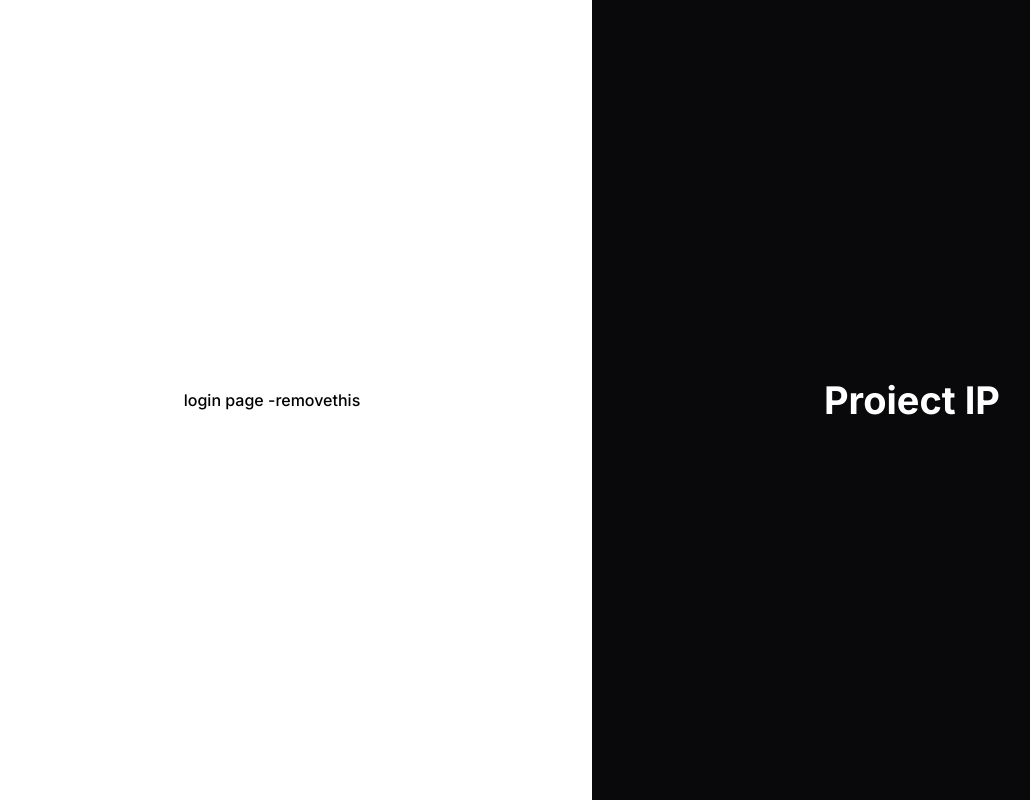
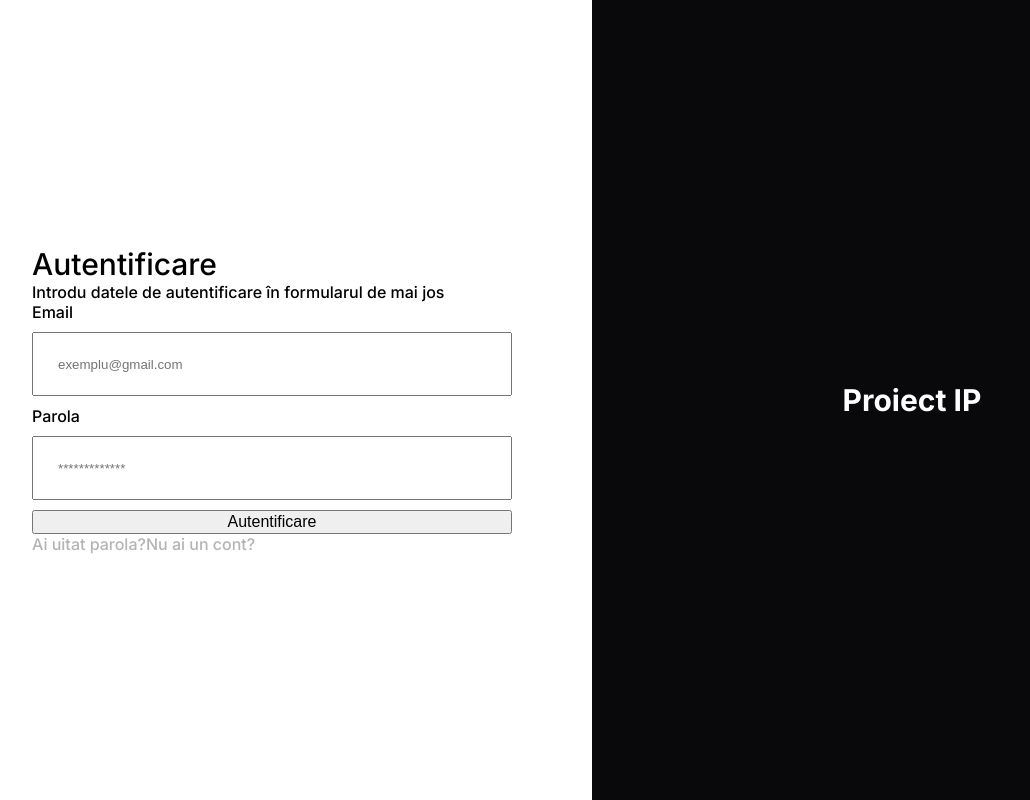
Before and after one commit to IP2B2/Front-End, a Next.js app: page /auth/login in a window 1280 px wide. Shown: the whole page, without its empty margins (48-1078 px from the left). Built offline with nearby package versions, Linux system fonts and the light colour scheme.

Commit message:
firstcommit

```diff
--- /dev/null
+++ b/src/app/auth/login/loginPage.module.css
@@ -0,0 +1,28 @@
+.formButton{
+    font-size: var(--font-size-sm);
+}
+
+.title{
+    font-size: var(--font-size-lg);
+}
+
+.subtitle{
+    font-size: var(--font-size-sm);
+}
+
+.link {
+    color: var(--text-gray);
+    text-decoration: none;
+}
+
+.form {
+    display: flex;
+    flex-direction: column;
+    gap: 10px;
+}
+
+.form > input {
+    width: 480px;
+    height: 64px;
+    padding: 24px;
+}
--- a/src/app/auth/login/page.js
+++ b/src/app/auth/login/page.js
@@ -1,6 +1,22 @@
-
+import Link from "next/link";
+import styles from "./loginPage.module.css";
+import '@/app/globals.css';
 
 export default function PasswordReset() {
 
-    return <div>login page -removethis</div>;
+    return <div>
+        <div className={styles.title}> Autentificare </div>
+        <div className={styles.subtitle}>Introdu datele de autentificare în formularul de mai jos</div>
+
+        <form className={styles.form}>
+            <div className={styles.formLabel}>Email</div>
+            <input type={"email"} placeholder={"exemplu@gmail.com"}></input>
+            <div className={styles.formLabel}>Parola</div>
+            <input type={"password" + " " + "border-rounded"} placeholder={"*************"}></input>
+            <button type={"submit" + " " + "border-rounded"} className={styles.formButton}>Autentificare</button>
+        </form>
+        <Link href={"google.com"} className={styles.link + " " + "faded"} >Ai uitat parola?</Link>
+        <Link href={"google.com"} className={styles.link + " " + "faded"}>Nu ai un cont?</Link>
+
+    </div>;
 }
--- a/src/app/globals.css
+++ b/src/app/globals.css
@@ -3,7 +3,7 @@
   --foreground: #09090B;
   --border-gray: #e4e4e7;
   --text-gray:  #09090B;
-  --font-size-lg: 38px;
+  --font-size-lg: 30px;
   --font-size-md: 24px;
   --font-size-sm: 16px;
   --font-size-xs: 14px;
@@ -19,7 +19,7 @@ body {
 }
 
 .border-rounded {
-  border-radius: 6px;
+  border-radius: 8px;
 }
 .border-gray {
   border: 1px solid var(--border-gray);
```
Also changed, not shown: 1 other file (tests, documents, lock files or other folders).
